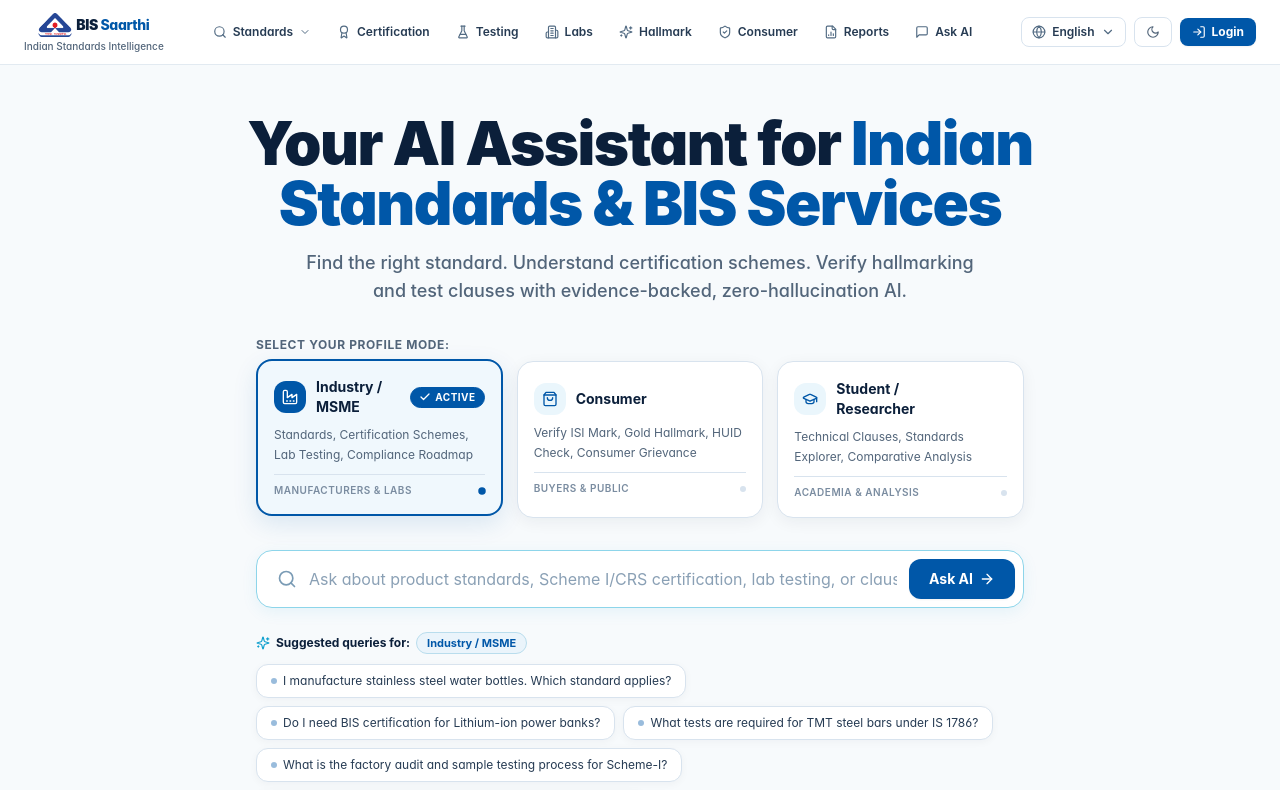
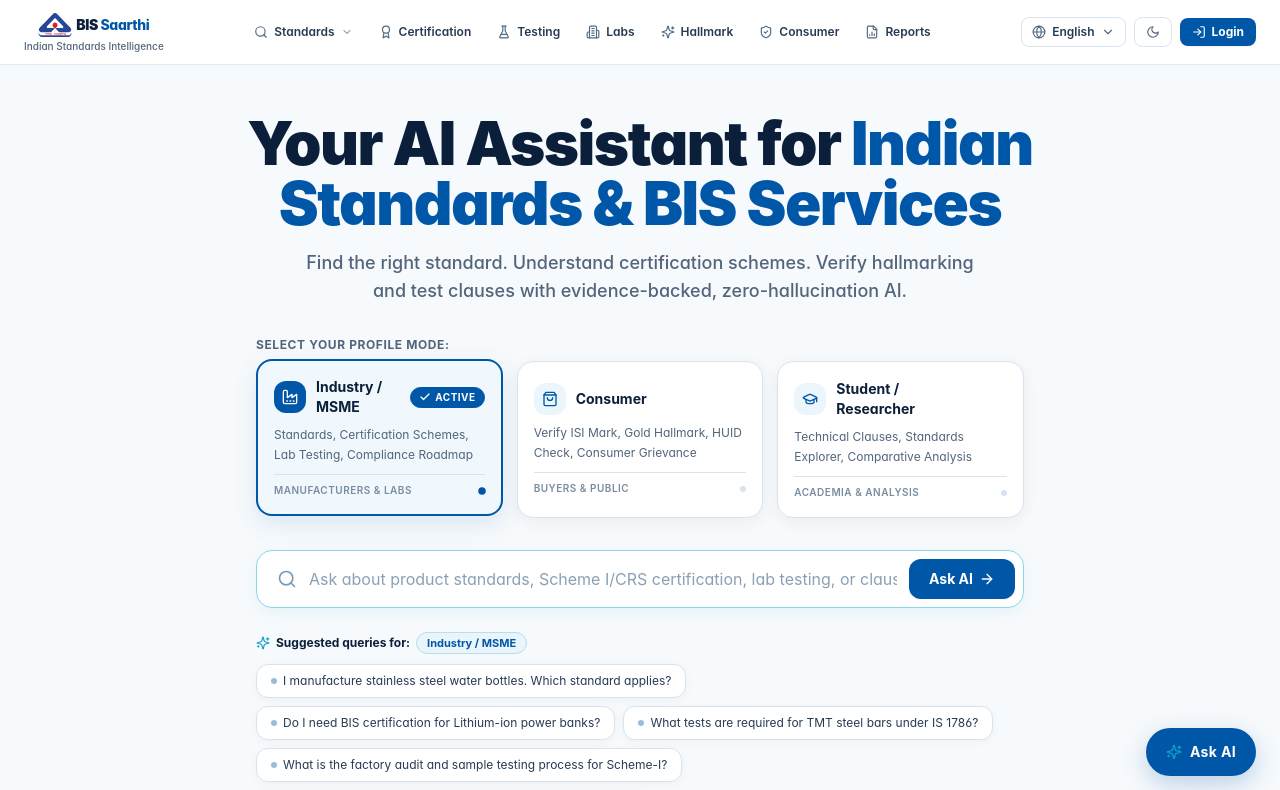
Before and after one commit to pratik-me/sih-26107, a Next.js app in the folder apps/web/: page / in a window 1280 px wide. Shown: the top 790 px of the page. Built offline with nearby package versions, Linux system fonts and the light colour scheme.

Commit message:
Ask Ai floating button

```diff
--- a/apps/web/app/layout.tsx
+++ b/apps/web/app/layout.tsx
@@ -6,6 +6,7 @@
 
 import { Header } from "../components/Header";
 import { Footer } from "../components/Footer";
+import { FloatingAskAI } from "../components/FloatingAskAI";
 
 export const metadata: Metadata = {
   title: "BIS Saarthi — AI Assistant for Indian Standards & Services",
@@ -54,6 +55,7 @@
           <Header />
           <main className="flex-1 bg-[#F7FAFC] dark:bg-[#07111F]">{children}</main>
           <Footer />
+          <FloatingAskAI />
         </Providers>
       </body>
     </html>
--- /dev/null
+++ b/apps/web/components/FloatingAskAI.tsx
@@ -0,0 +1,52 @@
+"use client";
+
+import React, { useState } from "react";
+import Link from "next/link";
+import { usePathname } from "next/navigation";
+import { Sparkles } from "lucide-react";
+import { useTranslation } from "@/lib/i18n";
+
+export function FloatingAskAI() {
+  const pathname = usePathname();
+  const { t } = useTranslation();
+  const [isHovered, setIsHovered] = useState(false);
+
+  // Do not display the floating button if the user is already on the Ask AI chat workspace
+  if (pathname === "/chat") {
+    return null;
+  }
+
+  return (
+    <div
+      className="fixed z-[1000] right-4 bottom-[calc(16px+env(safe-area-inset-bottom,0px))] sm:right-6 sm:bottom-6 group print:hidden select-none"
+      onMouseEnter={() => setIsHovered(true)}
+      onMouseLeave={() => setIsHovered(false)}
+    >
+      {/* Desktop Tooltip */}
+      <div
+        role="tooltip"
+        className={`hidden sm:block absolute bottom-full right-0 mb-2.5 px-3 py-1.5 rounded-lg text-xs font-semibold whitespace-nowrap shadow-md pointer-events-none transition-all duration-200 ${
+          isHovered
+            ? "opacity-100 translate-y-0"
+            : "opacity-0 translate-y-1"
+        } bg-[#0B1F3A] text-white border border-[#263B50]/40 dark:bg-[#10243A] dark:text-[#EAF2F8] dark:border-[#263B50]`}
+      >
+        <span>{t("hero.ask_ai_tooltip", "Ask BIS Saarthi AI")}</span>
+        {/* Subtle arrow pointer */}
+        <div className="absolute top-full right-6 -mt-1 border-4 border-transparent border-t-[#0B1F3A] dark:border-t-[#10243A]" />
+      </div>
+
+      {/* Floating Ask AI Button */}
+      <Link
+        href="/chat"
+        aria-label="Ask AI"
+        className="inline-flex items-center gap-2 h-12 sm:h-13 px-4 sm:px-5 rounded-full bg-[#0057A8] hover:bg-[#004783] dark:bg-[#1268B3] dark:hover:bg-[#1679C7] text-white shadow-[0_8px_24px_rgba(0,87,168,0.25)] hover:shadow-[0_10px_28px_rgba(0,87,168,0.30)] dark:shadow-[0_8px_24px_rgba(0,0,0,0.35)] dark:hover:shadow-[0_10px_28px_rgba(0,0,0,0.45)] hover:-translate-y-0.5 active:scale-[0.97] transition-all duration-200 ease-out focus-visible:outline-none focus-visible:ring-2 focus-visible:ring-[#0E9FCE] focus-visible:ring-offset-2 dark:focus-visible:ring-offset-[#07111F] cursor-pointer"
+      >
+        <Sparkles className="w-4 h-4 sm:w-4.5 sm:h-4.5 text-[#0E9FCE] dark:text-[#16A9D8] shrink-0 transition-transform duration-200 group-hover:rotate-12" />
+        <span className="text-xs sm:text-sm font-bold tracking-wide whitespace-nowrap">
+          {t("nav.ask_ai", "Ask AI")}
+        </span>
+      </Link>
+    </div>
+  );
+}
--- a/apps/web/components/Header.tsx
+++ b/apps/web/components/Header.tsx
@@ -6,7 +6,6 @@
 import { LanguageSelector } from "@bis/ui";
 import { useTranslation } from "@/lib/i18n";
 import {
-  MessageSquare,
   Search,
   Award,
   FlaskConical,
@@ -147,7 +146,6 @@
     { href: "/hallmarking", label: t("nav.hallmark", "Hallmark"), icon: Sparkles },
     { href: "/consumer", label: t("nav.consumer", "Consumer"), icon: ShieldCheck },
     { href: "/reports", label: t("nav.reports", "Reports"), icon: FileBarChart2 },
-    { href: "/chat", label: t("nav.ask_ai", "Ask AI"), icon: MessageSquare },
   ];
 
   return (
--- a/apps/web/locales/en.json
+++ b/apps/web/locales/en.json
@@ -15,6 +15,7 @@
   "hero.select_profile": "SELECT YOUR PROFILE MODE:",
   "hero.search_placeholder": "Ask about product standards, Scheme I/CRS certification, lab testing, or clauses...",
   "hero.ask_ai_btn": "Ask AI",
+  "hero.ask_ai_tooltip": "Ask BIS Saarthi AI",
   "hero.suggested_queries": "Suggested queries for:",
   "chat.new_session": "New Chat Session",
   "chat.specialized_tools": "BIS Specialized Tools",
```
